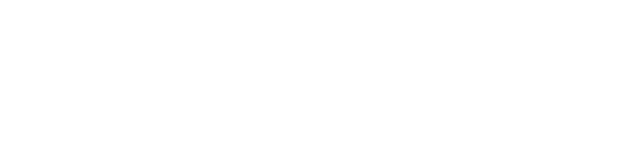
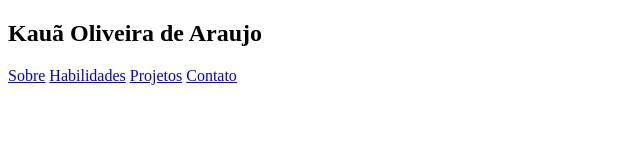
Before and after one commit to kkauaoliveira/Portifolio, a plain HTML site: page index.html in a window 1280 px wide. Shown: the whole page, without its empty margins (0-640 px from the left). Drawn offline with Linux system fonts and the light colour scheme.

Commit message:
Inicio da navegacao no site html

```diff
--- a/index.html
+++ b/index.html
@@ -3,9 +3,20 @@
 <head>
     <meta charset="UTF-8">
     <meta name="viewport" content="width=device-width, initial-scale=1.0">
-    <title>Portifolio - Kauã Oliveira</title>
+    <title>Portifolio - Kauã Oliveira</title><link rel="stylesheet" href="style.css
+    ">
 </head>
-<body>
+<body class="corpo">
+    <nav class="navegacao">
+        <h1>Kauã Oliveira de Araujo</h1>
+        <div class="container">
+            <a href="#sobre" class="nav-a">Sobre</a>
+            <a href="#sobre" class="nav-a">Habilidades</a>
+            <a href="#sobre" class="nav-a">Projetos</a>
+            <a href="#sobre" class="nav-a">Contato</a>
+        </div>
+    </nav>
+
 
 </body>
 </html>
```
Also changed, not shown: style.css (added).
